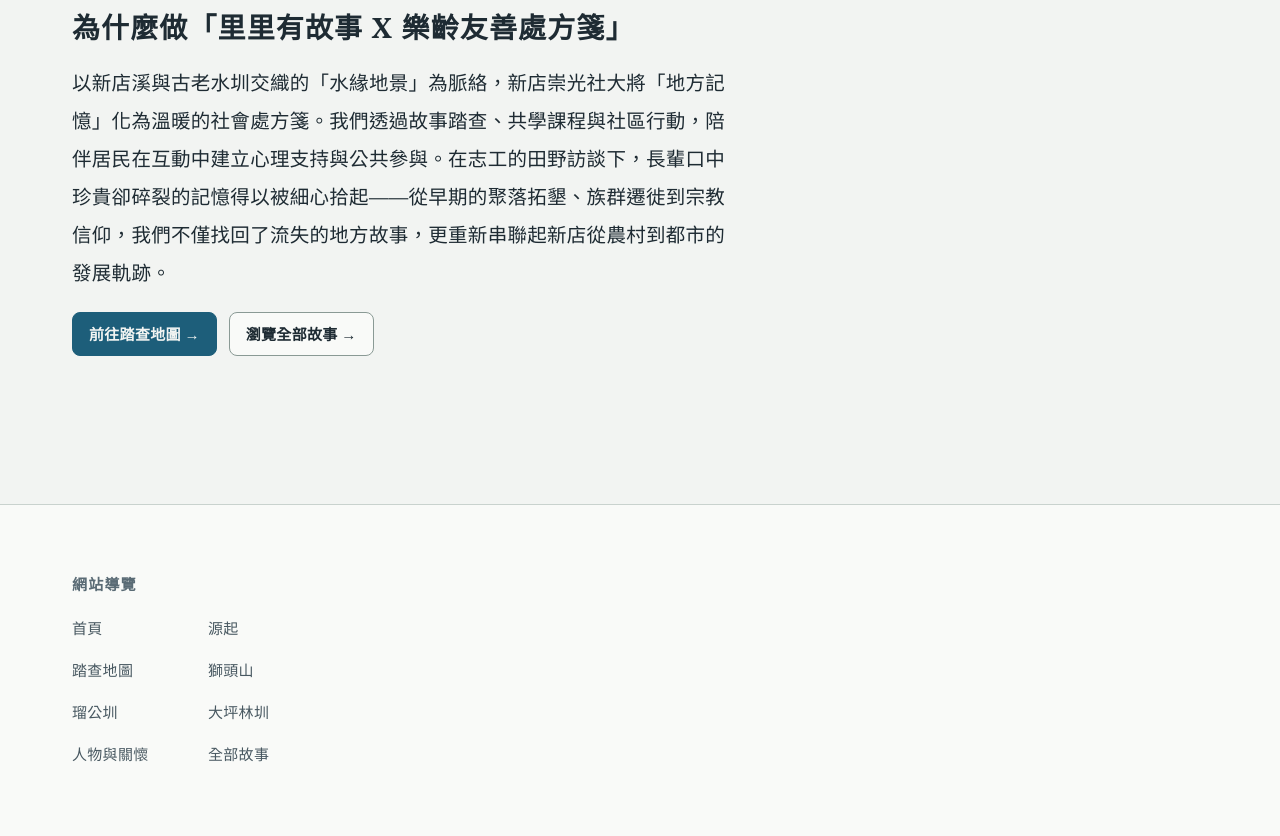
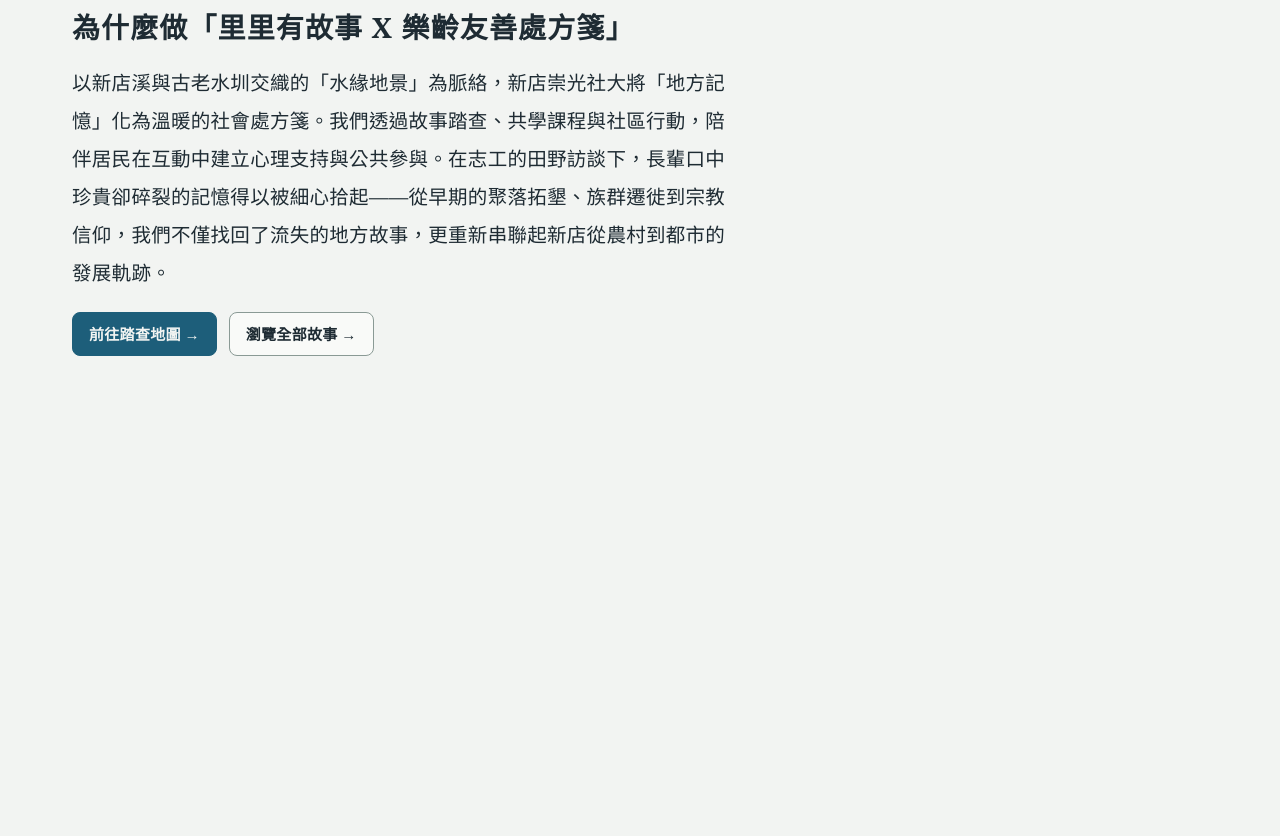
Before and after one commit to AIbyAbby/ckcc-story, a plain HTML site: page origin/index.html in a window 1280 px wide. Shown: the part 358-1194 px from the top of the page. After the commit the page ends 800 px from the top, so only its background shows below. Drawn offline with Linux system fonts and the light colour scheme.

Commit message:
Remove footer navigation from origin page

```diff
--- a/origin/index.html
+++ b/origin/index.html
@@ -81,23 +81,6 @@
   </main>
   <button id="back-to-top" class="back-to-top" type="button" hidden aria-label="回到頁面頂部">回到頂部 ↑</button>
 
-  <footer class="site-footer">
-    <div class="container footer-grid">
-      <div class="footer-col--nav">
-        <p class="footer-heading">網站導覽</p>
-        <ul class="footer-nav-list">
-          <li><a href="../index.html">首頁</a></li>
-          <li><a href="../origin/">源起</a></li>
-          <li><a href="../map/">踏查地圖</a></li>
-          <li><a href="../shishan/">獅頭山</a></li>
-          <li><a href="../liugong/">瑠公圳</a></li>
-          <li><a href="../dapinglin/">大坪林圳</a></li>
-          <li><a href="../care/">人物與關懷</a></li>
-          <li><a href="../stories/">全部故事</a></li>
-        </ul>
-      </div>
-    </div>
-  </footer>
   <script src="../scripts/ui.js"></script>
 
 </body>
```
